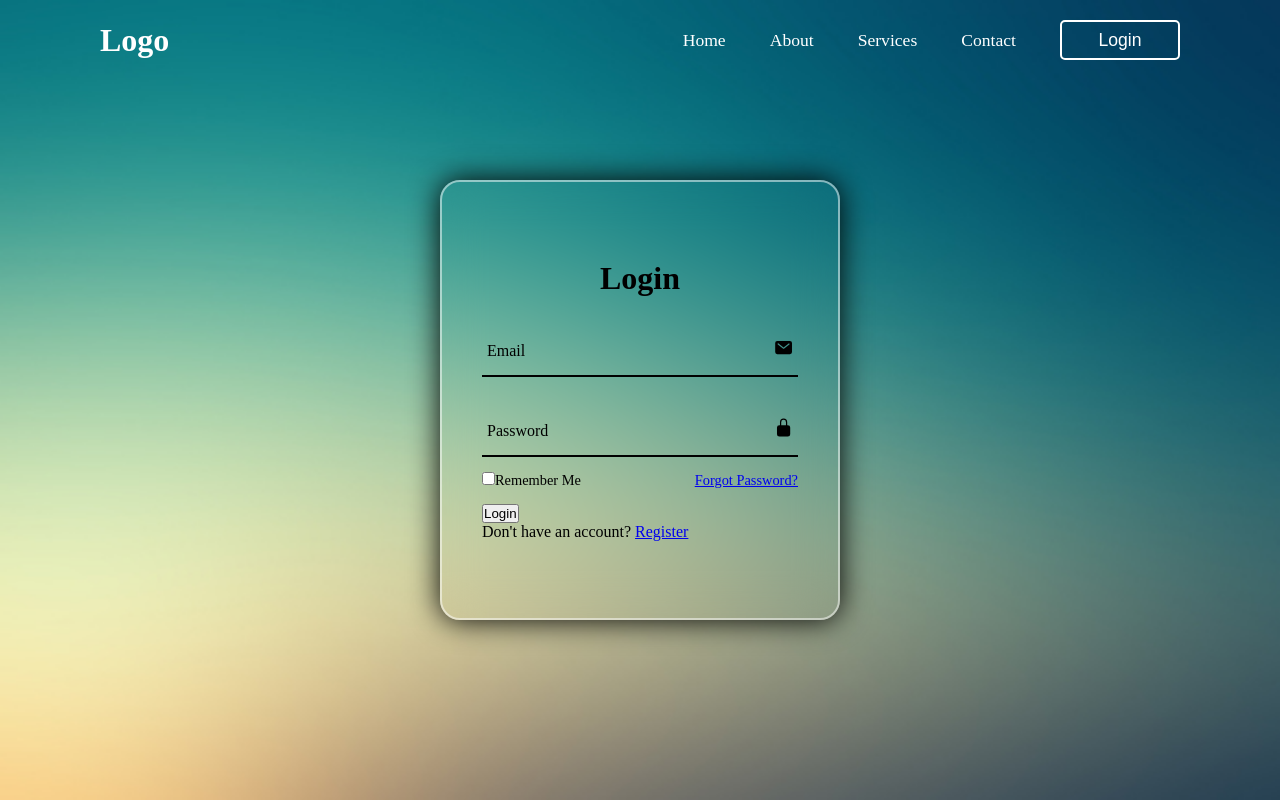
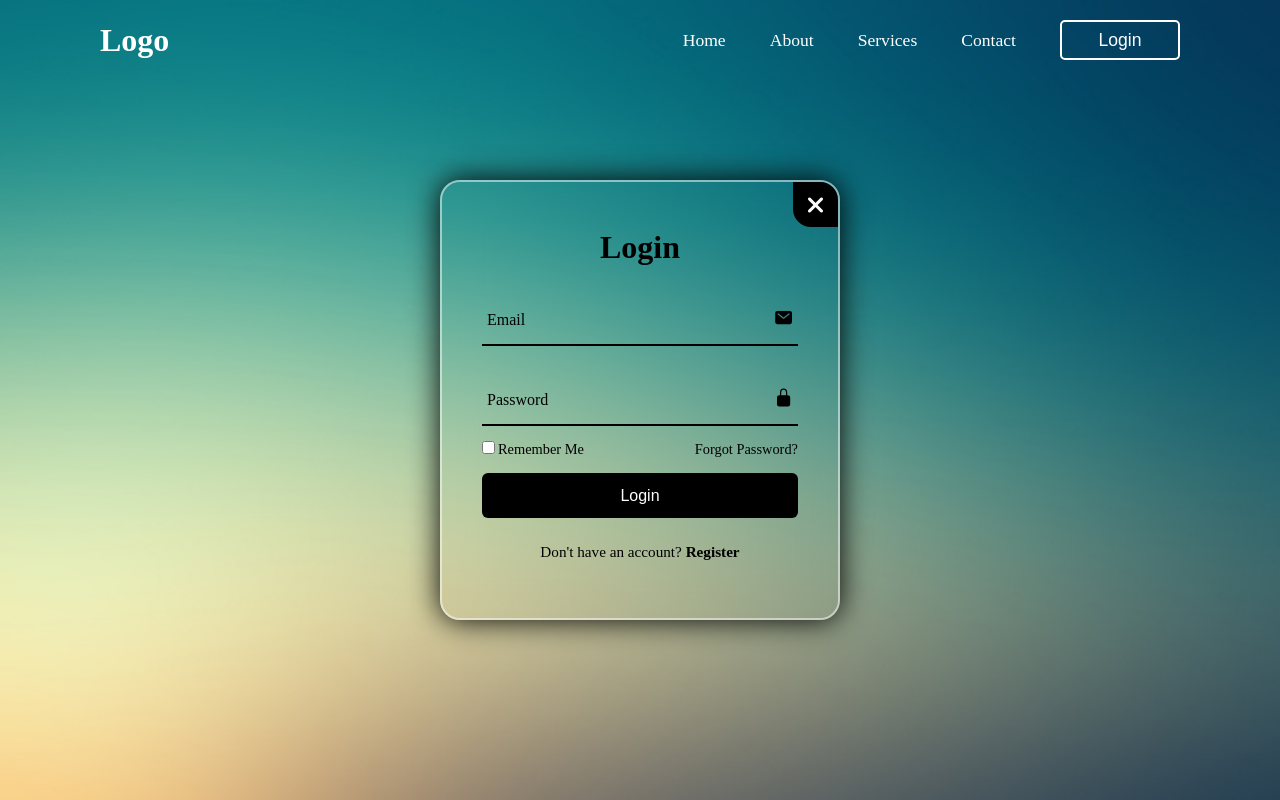
Before and after one commit to RoshanSyangtanTamang/Login-Register-page, a plain HTML site: page index.html in a window 1280 px wide. Drawn offline with nearby package versions, Linux system fonts and the light colour scheme.

Commit message:
Styling Wrapper

```diff
--- a/index.html
+++ b/index.html
@@ -6,6 +6,7 @@
     <meta name="viewport" content="width=device-width, initial-scale=1.0">
     <title>Login/Register</title>
     <link rel="stylesheet" href="style.css">
+    <link rel="stylesheet" href="https://cdnjs.cloudflare.com/ajax/libs/font-awesome/6.7.2/css/all.min.css" integrity="sha512-Evv84Mr4kqVGRNSgIGL/F/aIDqQb7xQ2vcrdIwxfjThSH8CSR7PBEakCr51Ck+w+/U6swU2Im1vVX0SVk9ABhg==" crossorigin="anonymous" referrerpolicy="no-referrer" />
 </head>
 
 <body>
@@ -23,6 +24,10 @@
     </header>
 
     <div class="wrapper">
+        <span class="close">
+            <i class="fa-solid fa-xmark"></i>
+        </span>
+
         <div class="form-box">
             <h2>Login</h2>
             <form action="#">
--- a/style.css
+++ b/style.css
@@ -95,11 +95,29 @@ header {
     display: flex;
     justify-content: center;
     align-items: center;
+    overflow: hidden;
 }
 
 .wrapper .form-box {
     width: 100%;
     padding: 40px;
+}
+
+.wrapper .close {
+    position: absolute;
+    top: 0;
+    right: 0;
+    width: 45px;
+    height: 45px;
+    background: black;
+    color: white;
+    font-size: 1.5em;
+    display: flex;
+    justify-content: center;
+    align-items: center;
+    border-bottom-left-radius: 18px;
+    cursor: pointer;
+    z-index: 1;
 }
 
 .form-box h2 {
@@ -157,3 +175,48 @@ header {
     display: flex;
     justify-content: space-between;
 }
+
+.remember-forgot label input {
+    accent-color: black;
+    margin-right: 3px;
+}
+
+.remember-forgot a {
+    color: black;
+    text-decoration: none;
+}
+
+.remember-forgot a:hover {
+    text-decoration: underline;
+}
+
+.btn {
+    width: 100%;
+    height: 45px;
+    background-color: black;
+    border: none;
+    outline: none;
+    border-radius: 6px;
+    cursor: pointer;
+    font-size: 1em;
+    color: white;
+    font-weight: 500;
+}
+
+.login-register {
+    font-size: .95em;
+    color: black;
+    text-align: center;
+    font-weight: 500;
+    margin: 25px 0 10px;
+}
+
+.login-register p a {
+    color: black;
+    text-decoration: none;
+    font-weight: 550;
+}
+
+.login-register p a:hover {
+    text-decoration: underline;
+}
```
